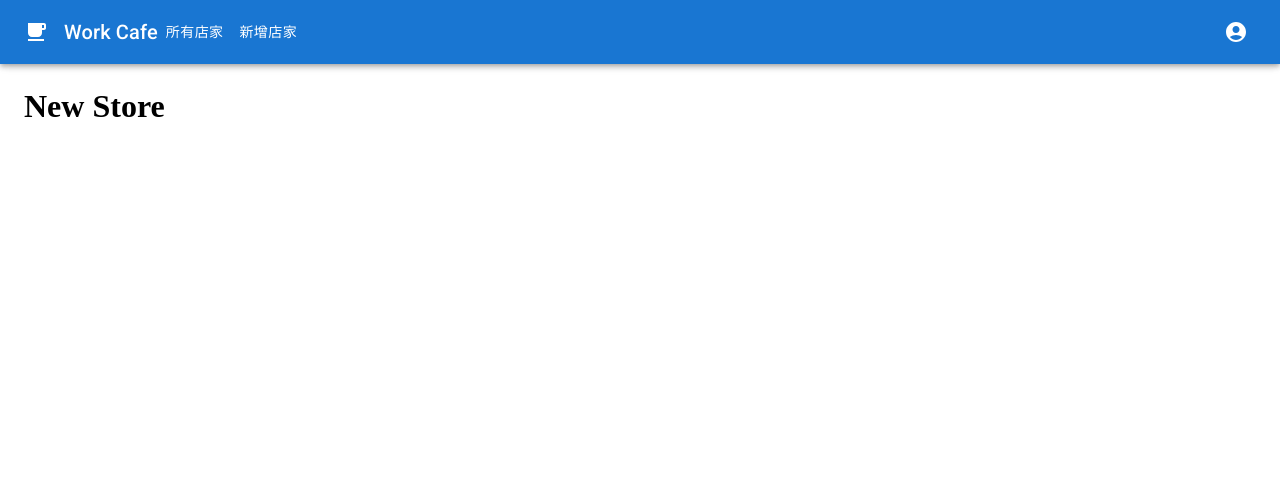
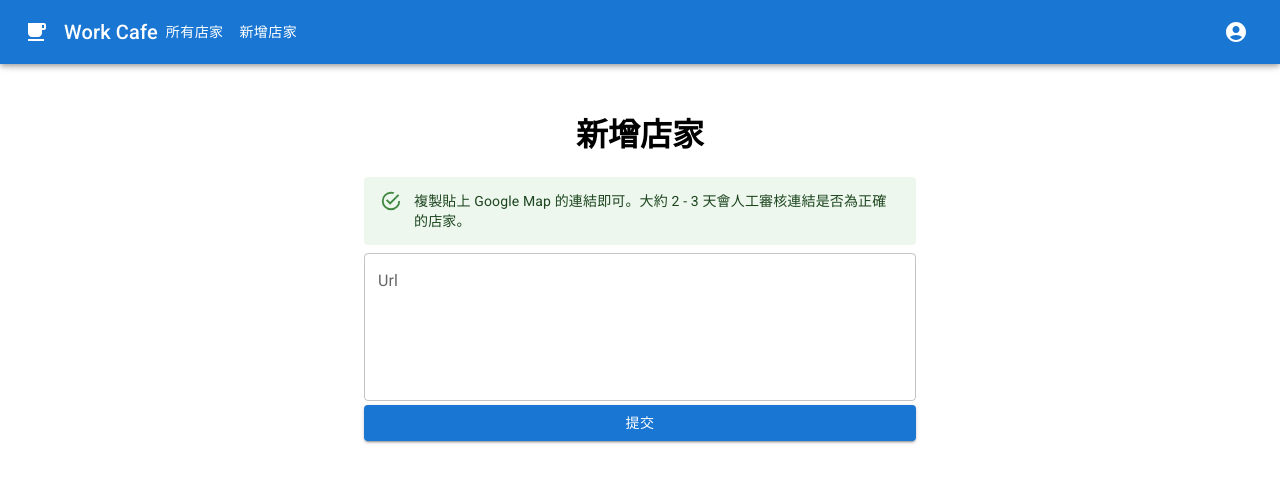
Before and after one commit to j606888/work-cafe, a React (Create React App) app: page /new-store in a window 1280 px wide. Shown: the top 482 px of the page. Built offline with nearby package versions, Linux system fonts and the light colour scheme; no server answers; sample sign-in values are in the browser's storage.

Commit message:
Add MuiSnakbar and send new map_url API

```diff
--- /dev/null
+++ b/src/apis/map_url.js
@@ -0,0 +1,8 @@
+import authAxios from "./axios/authAxios"
+import apiPath from "../config/apiPath"
+
+export const newMapUrl = (url) => {
+  const body = { url }
+
+  return authAxios.post(apiPath.mapUrl.newMapUrl, body)
+}
--- a/src/components/input/TextInput.js
+++ b/src/components/input/TextInput.js
@@ -4,7 +4,7 @@ function capitalizeFirstLetter(string) {
   return string.charAt(0).toUpperCase() + string.slice(1)
 }
 
-function TextInput({name, formik, type='text'}) {
+function TextInput({name, formik, type='text', ...rest}) {
   return (
     <TextField
       id={name}
@@ -17,6 +17,7 @@ function TextInput({name, formik, type='text'}) {
       onChange={formik && formik.handleChange}
       error={formik && formik.touched[name] && Boolean(formik.errors[name])}
       helperText={formik && formik.touched[name] && formik.errors[name]}
+      {...rest}
     />
   )
 }
--- /dev/null
+++ b/src/components/ui/MuiSnackbar.js
@@ -0,0 +1,35 @@
+import * as React from "react"
+import Stack from "@mui/material/Stack"
+import Snackbar from "@mui/material/Snackbar"
+import MuiAlert from "@mui/material/Alert"
+
+const Alert = React.forwardRef(function Alert(props, ref) {
+  return <MuiAlert elevation={6} ref={ref} variant="filled" {...props} />
+})
+
+export default function MuiSnackbar({ open, doClose, message }) {
+  const vertical = 'top'
+  const horizontal = 'center'
+  const handleClose = (event, reason) => {
+    if (reason === "clickaway") {
+      return
+    }
+
+    doClose(false)
+  }
+
+  return (
+    <Stack spacing={2} sx={{ width: "100%" }}>
+      <Snackbar
+        open={open}
+        autoHideDuration={3000}
+        onClose={handleClose}
+        anchorOrigin={{ vertical, horizontal }}
+      >
+        <Alert onClose={handleClose} severity="success" sx={{ width: "100%" }}>
+          {message}
+        </Alert>
+      </Snackbar>
+    </Stack>
+  )
+}
--- a/src/config/apiPath.js
+++ b/src/config/apiPath.js
@@ -10,6 +10,9 @@ const apiPath = {
   stores: {
     allStores: "/stores",
     newStore: "/google_map/parse_place_id"
+  },
+  mapUrl: {
+    newMapUrl: "/user/map_urls"
   }
 }
 
--- a/src/pages/StoresPage/new-store.js
+++ b/src/pages/StoresPage/new-store.js
@@ -1,9 +1,70 @@
+import { Alert, AlertTitle, Box, Button, Link, Stack } from "@mui/material"
+import TextInput from "../../components/input/TextInput"
 import UserLayout from "../../components/layout/UserLayout"
+import { useFormik } from "formik"
+import { newMapUrl } from "../../apis/map_url"
+import MuiSnackbar from "../../components/ui/MuiSnackbar"
+import { useState } from "react"
+
+const URL_PLACEHOLDER =
+  "https://www.google.com/maps/place/%E8%91%89%E6%98%8E%E8%87%B4%E9%BA%B5%E8%88%96/@22.9913027,120.2089765,17z/data=!4m5!3m4!1s0x0:0xb9084e53b40d39f8!8m2!3d22.9913027!4d120.2111652"
 
 const NewStore = () => {
+  const [open, setOpen] = useState(false)
+
+  const formik = useFormik({
+    initialValues: {
+      url: "",
+    },
+    onSubmit: async (values, actions) => {
+      const res = await newMapUrl(values.url)
+      const status = res.status
+
+      if (status === 200) {
+        actions.resetForm({
+          values: {
+            url: ''
+          }
+        })
+        setOpen(true)
+      }
+    },
+  })
+
+
   return (
-    <UserLayout maxWidth="none" mt={3}>
-      <h1>New Store</h1>
+    <UserLayout maxWidth="sm" mt={3}>
+      <MuiSnackbar open={open} doClose={() => setOpen(false)} message="提交成功！" />
+      <Box
+        component="form"
+        onSubmit={formik.handleSubmit}
+        sx={{ textAlign: "center" }}
+        noValidate
+        mt={1}
+      >
+        <h1>新增店家</h1>
+        <Stack sx={{ width: "100%" }}>
+          <Alert serverity="info" sx={{ textAlign: "left" }}>
+            複製貼上 Google Map 的連結即可。大約 2 - 3
+            天會人工審核連結是否為正確的店家。
+          </Alert>
+        </Stack>
+        <TextInput
+          formik={formik}
+          name="url"
+          multiline
+          rows={5}
+          placeholder={URL_PLACEHOLDER}
+        />
+        <Button
+          type="submit"
+          variant="contained"
+          sx={{ width: "100%" }}
+          disabled={formik.isSubmitting}
+        >
+          提交
+        </Button>
+      </Box>
     </UserLayout>
   )
 }
```
Also changed, not shown: src/components/store/NewStore.module.css (deleted).
